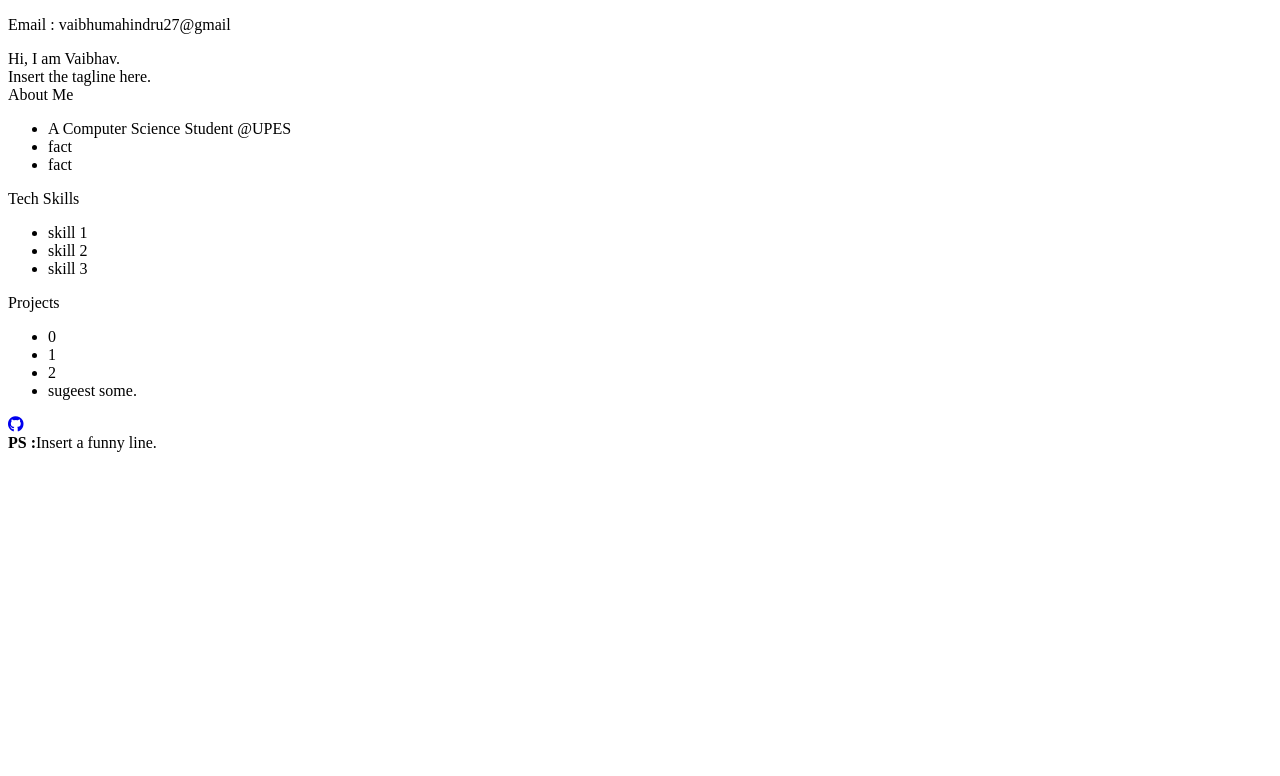
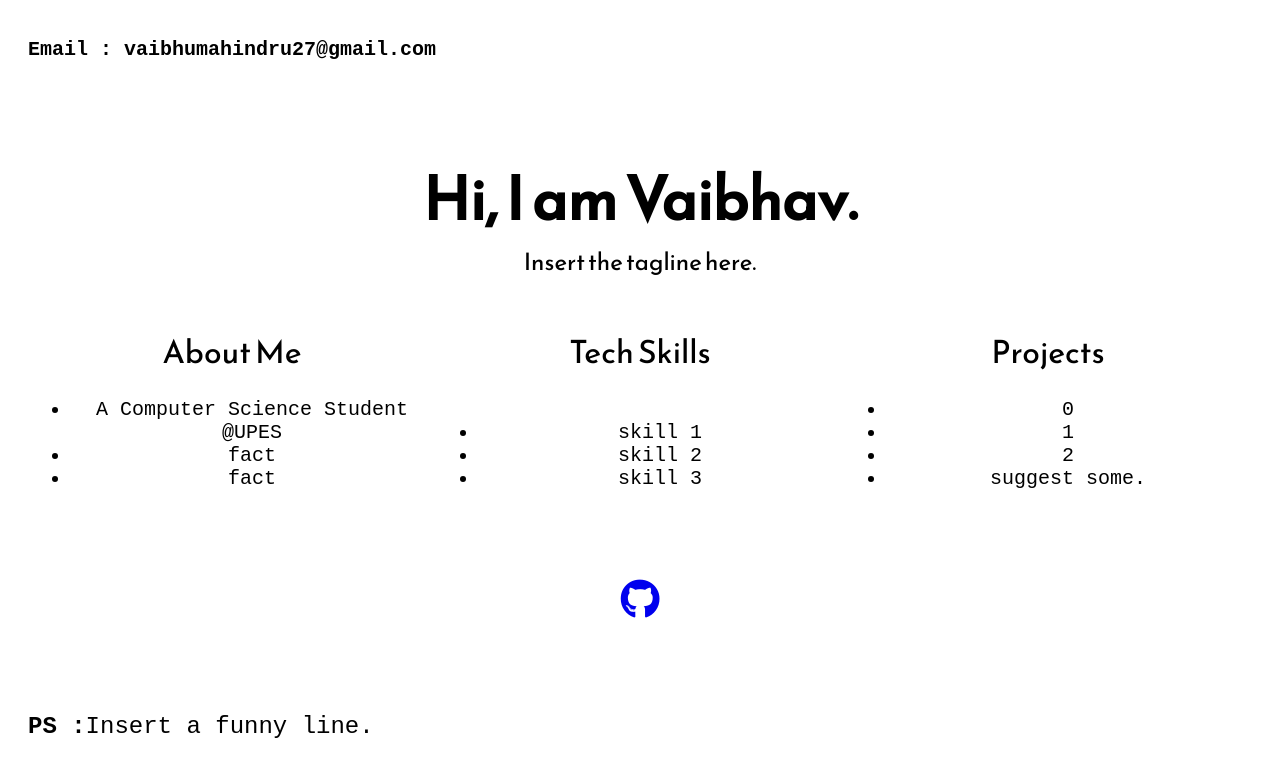
Before and after one commit to vaibhavmahindru/intro-page, a plain HTML site: page index.html in a window 1280 px wide. Drawn offline with Linux system fonts and the light colour scheme.

Commit message:
almost finished

```diff
--- /dev/null
+++ b/css/styles.css
@@ -0,0 +1,89 @@
+html {
+  font-family: "Reem Kufi", sans-serif;
+}
+
+.wrapper {
+  display: flex;
+  flex-direction: column;
+  min-height: 100vh;
+}
+.wrapper > * {
+  padding: 20px;
+}
+.main-page {
+  flex-grow: 1;
+}
+
+.page-header nav {
+  display: flex;
+  flex-wrap: wrap;
+  justify-content: space-between;
+  align-items: center;
+}
+
+.page-header nav p {
+  font-family: monospace;
+  font-weight: 600;
+  font-size: x-large;
+  margin-top: 0.5em;
+}
+
+.main-page {
+  display: flex;
+  flex-direction: column;
+  justify-content: center;
+  text-align: center;
+}
+
+.intro {
+  font-size: 3.75em;
+  font-weight: 600;
+}
+.tagline {
+  font-size: 1.5rem;
+  margin-bottom: 3rem;
+}
+
+.information {
+  display: flex;
+  flex-direction: row;
+  justify-content: center;
+  margin-bottom: 3rem;
+}
+
+.content {
+  display: flex;
+  width: 33.33%;
+  flex-direction: column;
+  justify-content: center;
+}
+
+.header {
+  justify-content: center;
+  text-align: center;
+  font-weight: 300;
+  font-size: xx-large;
+  margin-bottom: auto;
+}
+
+.info {
+  align-content: center;
+  padding: 0.1rem;
+  font-size: x-large;
+  font-family: monospace;
+}
+
+.social-icons {
+  padding: 10px;
+  font-size: 2.5rem;
+}
+
+.page-footer {
+  display: flex;
+  flex-direction: column-reverse;
+  justify-content: center;
+  margin-bottom: 0.5em;
+  font-family: monospace;
+  font-size: 1.5rem;
+  margin-bottom: 3rem;
+}
--- a/index.html
+++ b/index.html
@@ -12,17 +12,20 @@
       href="https://use.fontawesome.com/releases/v5.4.1/css/all.css"
       rel="stylesheet"
     />
+    <link rel="stylesheet" href="css/styles.css" />
   </head>
   <body>
     <background> </background>
     <div class="wrapper">
       <header class="page-header">
-        <p class="email">Email : vaibhumahindru27@gmail</p>
+        <nav>
+          <p class="email">Email : vaibhumahindru27@gmail.com</p>
+        </nav>
       </header>
       <main class="main-page">
         <div class="intro">Hi, I am Vaibhav.</div>
         <div class="tagline">Insert the tagline here.</div>
-        <div class="inforation">
+        <div class="information">
           <div class="content">
             <div class="header">
               About Me
@@ -56,8 +59,9 @@
                 <li>0</li>
                 <li>1</li>
                 <li>2</li>
-                <li>sugeest some.</li>
+                <li>suggest some.</li>
               </ul>
+            </div>
           </div>
         </div>
         <div class="social-icons">
@@ -69,7 +73,6 @@
           ></a>
           <!--Add more icons-->
         </div>
-        </div>
       </main>
       <footer class="page-footer">
         <div class="message"><strong>PS :</strong>Insert a funny line.</div>
```
Lines whose indentation alone changed are shown as unchanged.
